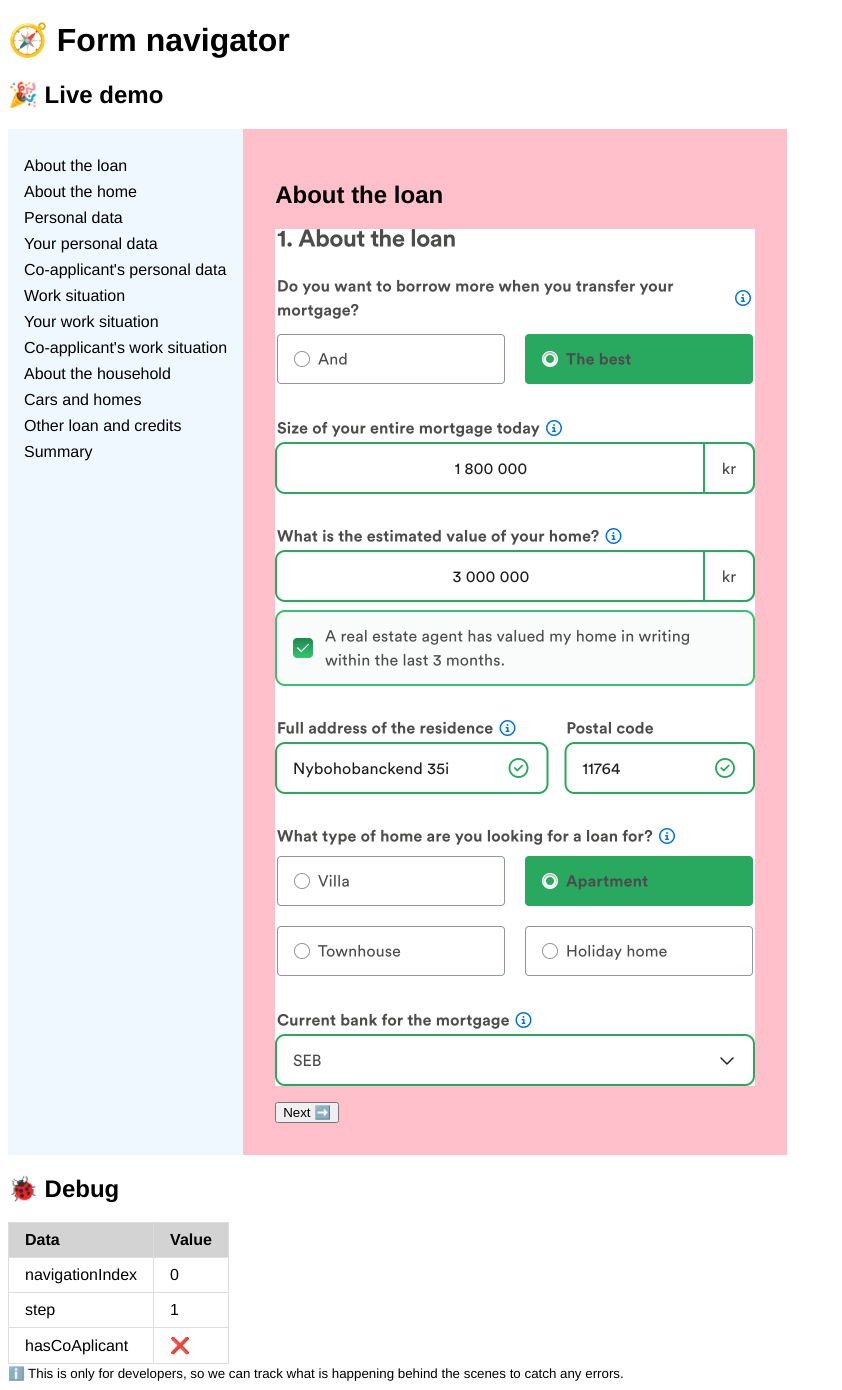
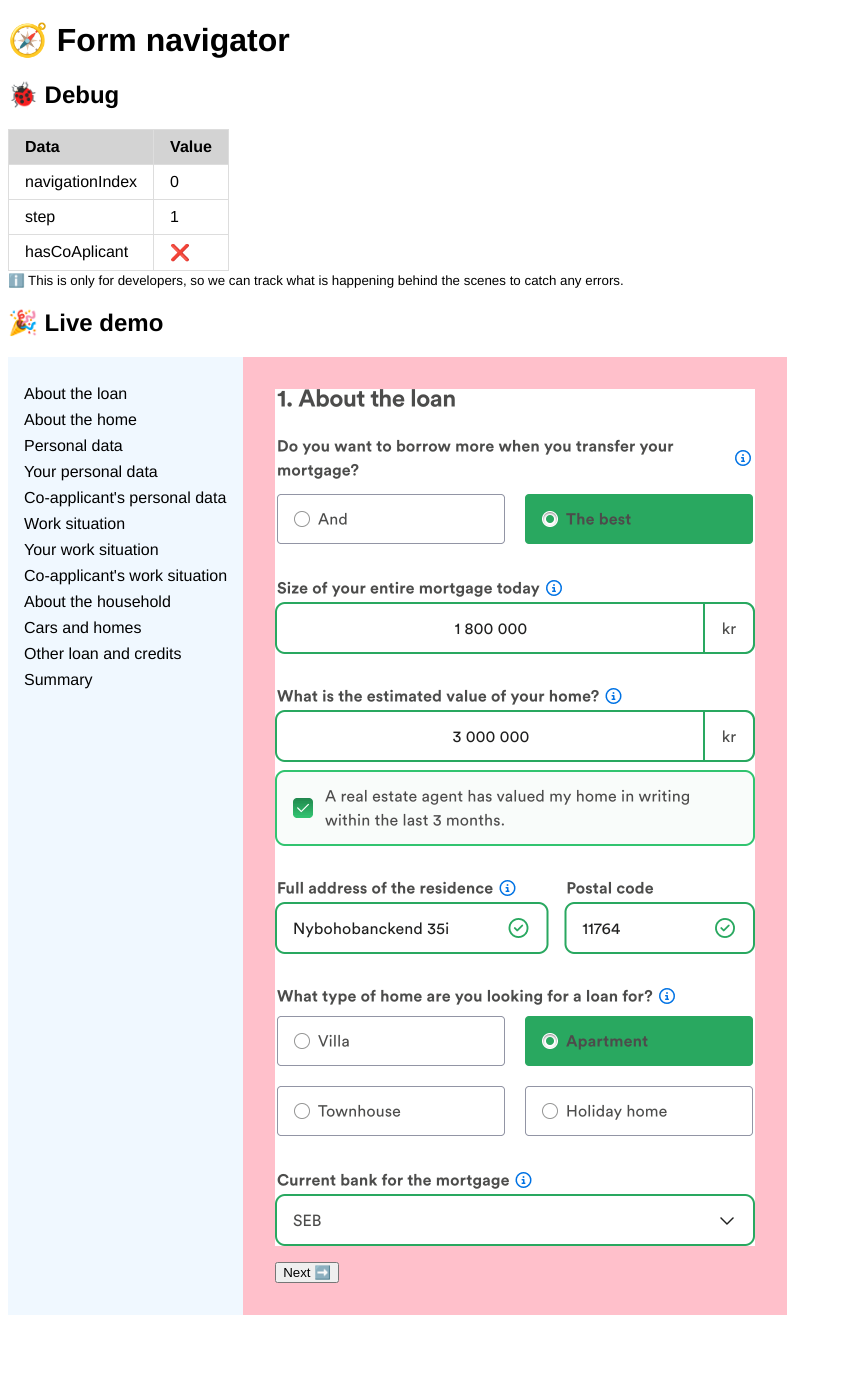
Before and after one commit to elalienx/form-navigation, a React (Vite) app: page / in a window 1280 px wide. Shown: the whole page, without its empty margins (0-842 px from the left). After the commit the page ends 1323 px from the top, so only its background shows below. Built offline with nearby package versions, Linux system fonts and the light colour scheme.

Commit message:
adding more steps

```diff
--- a/src/App.tsx
+++ b/src/App.tsx
@@ -7,8 +7,8 @@ export default function App() {
   return (
     <div className="app">
       <h1>🧭 Form navigator</h1>
+      <Debug />
       <LiveDemo />
-      <Debug />
     </div>
   );
 }
--- a/src/components/item-navigation/ItemNavigation.tsx
+++ b/src/components/item-navigation/ItemNavigation.tsx
@@ -1,4 +1,5 @@
 // Project files
+import { useNavigation } from "state/NavigationContext";
 import "./item-navigation.css";
 
 interface Props {
@@ -12,9 +13,13 @@ interface Props {
 export default function ItemNavigation({ item }: Props) {
   const { name, navigationLevel, step } = item;
 
+  // Global state
+  const { setStep } = useNavigation();
+
   // Methods
   function onClick() {
-    alert(`Clicked on ${name} to go to ${step}`);
+    console.log(`Clicked on ${name} to go to ${step}`);
+    setStep(step);
   }
 
   return (
--- a/src/steps/Step1.tsx
+++ b/src/steps/Step1.tsx
@@ -3,8 +3,7 @@ import Image from "assets/1.png";
 
 export default function Step1() {
   return (
-    <div id="Step1" className="step">
-      <h1>About the loan</h1>
+    <div className="step">
       <img
         className="mock-screenshot"
         src={Image}
--- /dev/null
+++ b/src/steps/Step10.tsx
@@ -0,0 +1,15 @@
+// Project files
+import Image from "assets/10.png";
+
+export default function Step10() {
+  return (
+    <div className="step">
+      <img
+        className="mock-screenshot"
+        src={Image}
+        alt="Mock of the real inferface found on Lendo.se"
+      />
+      <button>Next ➡️</button>
+    </div>
+  );
+}
--- a/src/steps/Step2.tsx
+++ b/src/steps/Step2.tsx
@@ -3,8 +3,7 @@ import Image from "assets/2.png";
 
 export default function Step2() {
   return (
-    <div id="Step2" className="step">
-      <h1>About the loan</h1>
+    <div className="step">
       <img
         className="mock-screenshot"
         src={Image}
--- a/src/steps/Step3.tsx
+++ b/src/steps/Step3.tsx
@@ -3,8 +3,7 @@ import Image from "assets/3.png";
 
 export default function Step3() {
   return (
-    <div id="Step3" className="step">
-      <h1>About the loan</h1>
+    <div className="step">
       <img
         className="mock-screenshot"
         src={Image}
--- a/src/steps/Step4.tsx
+++ b/src/steps/Step4.tsx
@@ -1,10 +1,9 @@
 // Project files
-import Image from "assets/1.png";
+import Image from "assets/4.png";
 
 export default function Step4() {
   return (
-    <div id="Step3" className="step">
-      <h1>About the loan</h1>
+    <div className="step">
       <img
         className="mock-screenshot"
         src={Image}
--- /dev/null
+++ b/src/steps/Step6.tsx
@@ -0,0 +1,15 @@
+// Project files
+import Image from "assets/6.png";
+
+export default function Step6() {
+  return (
+    <div className="step">
+      <img
+        className="mock-screenshot"
+        src={Image}
+        alt="Mock of the real inferface found on Lendo.se"
+      />
+      <button>Next ➡️</button>
+    </div>
+  );
+}
--- /dev/null
+++ b/src/steps/Step7.tsx
@@ -0,0 +1,15 @@
+// Project files
+import Image from "assets/7.png";
+
+export default function Step7() {
+  return (
+    <div className="step">
+      <img
+        className="mock-screenshot"
+        src={Image}
+        alt="Mock of the real inferface found on Lendo.se"
+      />
+      <button>Next ➡️</button>
+    </div>
+  );
+}
--- /dev/null
+++ b/src/steps/Step8.tsx
@@ -0,0 +1,15 @@
+// Project files
+import Image from "assets/8.png";
+
+export default function Step8() {
+  return (
+    <div className="step">
+      <img
+        className="mock-screenshot"
+        src={Image}
+        alt="Mock of the real inferface found on Lendo.se"
+      />
+      <button>Next ➡️</button>
+    </div>
+  );
+}
--- /dev/null
+++ b/src/steps/Step9.tsx
@@ -0,0 +1,15 @@
+// Project files
+import Image from "assets/9.png";
+
+export default function Step9() {
+  return (
+    <div className="step">
+      <img
+        className="mock-screenshot"
+        src={Image}
+        alt="Mock of the real inferface found on Lendo.se"
+      />
+      <button>Next ➡️</button>
+    </div>
+  );
+}
```
Also changed, not shown: src/components/step-manager/StepManager.tsx (+10 -0 lines).
